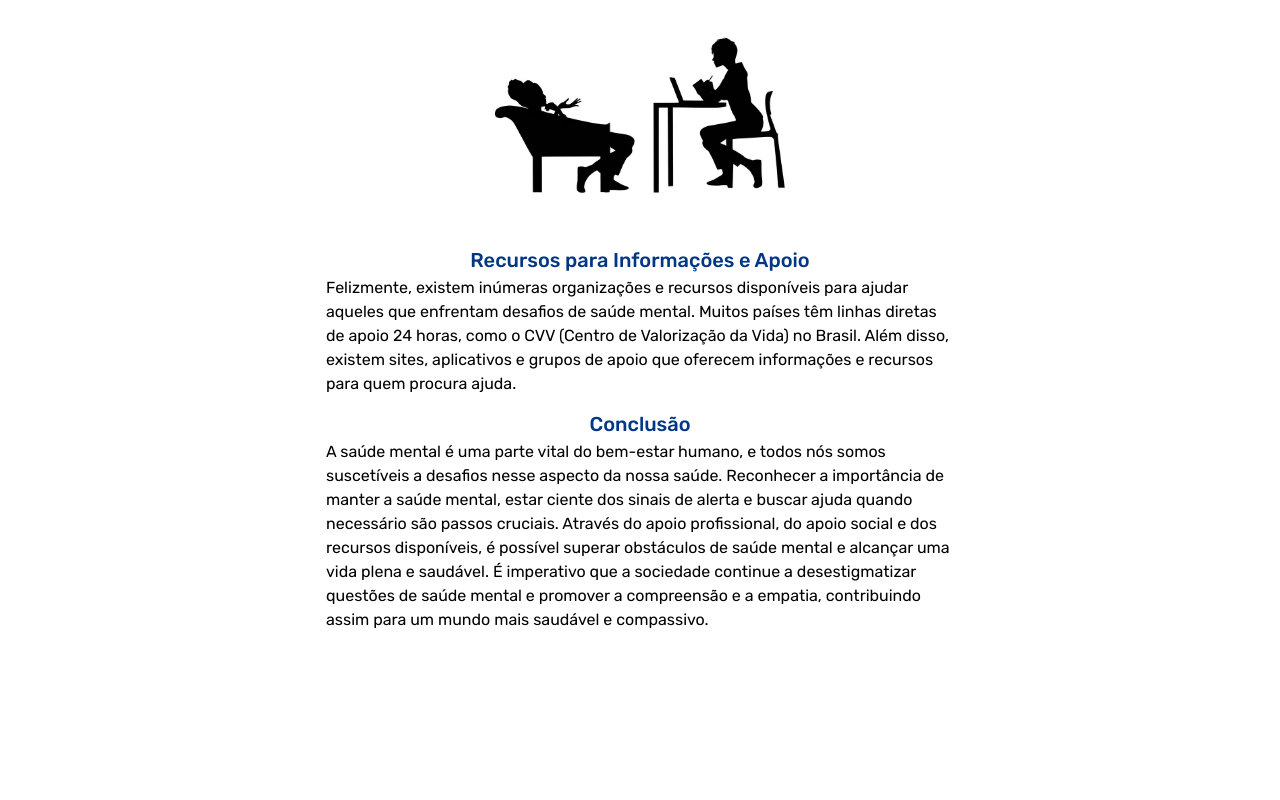
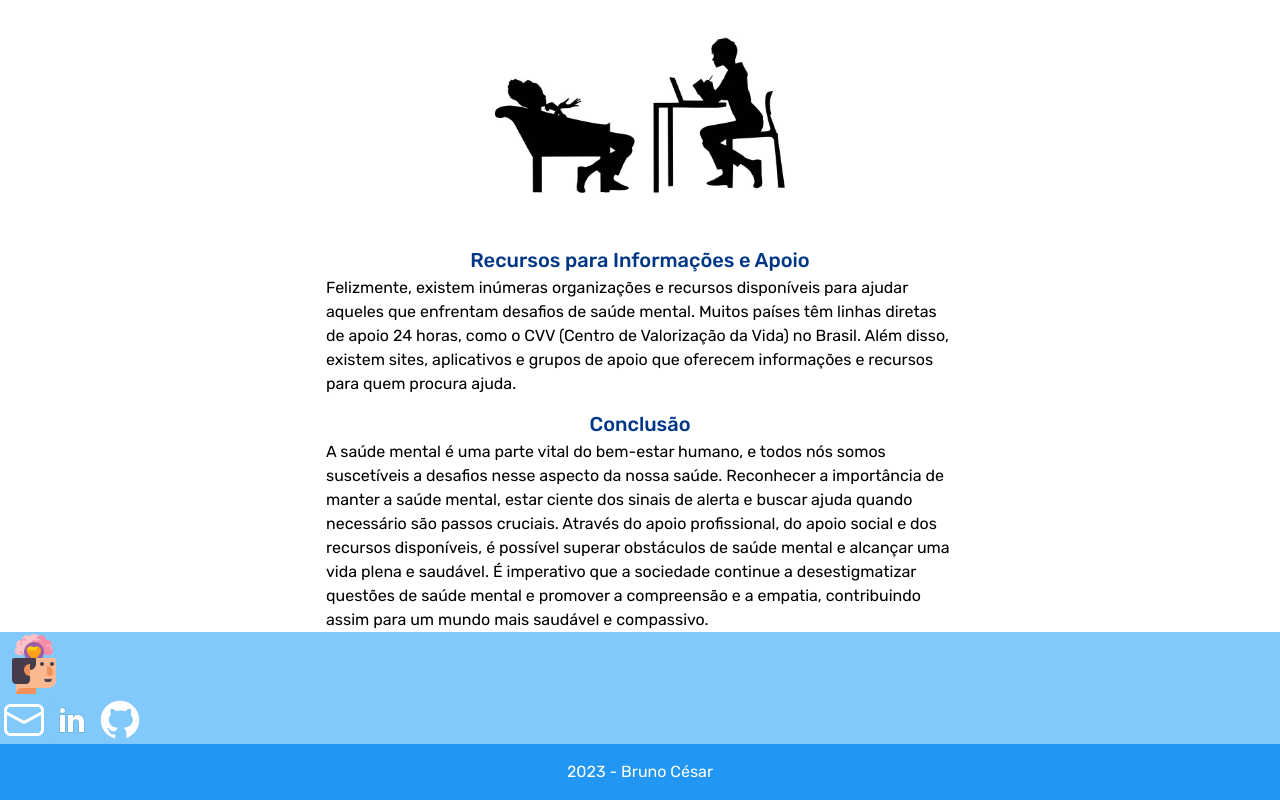
Before and after one commit to brunocesar2/extension-project, a plain HTML site: page index.html in a window 1280 px wide. Shown: the part 1880-2680 px from the top of the page. Before the commit the page ends 2512 px from the top, so only its background shows below. Drawn offline with Linux system fonts and the light colour scheme.

Commit message:
creating footer

```diff
--- a/css/contact.css
+++ /dev/null
@@ -1,3 +0,0 @@
-.contact {
-  grid-column: 2/3;
-}
--- /dev/null
+++ b/css/footer.css
@@ -0,0 +1,21 @@
+.footer {
+  grid-column: 1/-1;
+  background: #81c9fa;
+}
+.contact-icon {
+  width: 64px;
+}
+.contact-links ul {
+  display: flex;
+}
+.contact-links img {
+  width: 48px;
+}
+.copy {
+  background: #2196f3;
+}
+.copy p {
+  color: #fff;
+  text-align: center;
+  padding: 1rem 0;
+}
--- a/css/header.css
+++ b/css/header.css
@@ -25,22 +25,12 @@
 .header-links a {
   color: #fff;
 }
-.header-contact {
-  padding: 0.75rem 0.5rem;
-  border-radius: 5px;
-}
-.header-contact:hover {
-  background: #1465bb;
-}
 @media (max-width: 1500px) {
   .header {
   justify-content: space-between;
   }
 }
 @media (max-width: 800px) {
-  .header-contact {
-    background: #1465bb;
-  }
   .header-icon {
     width: 48px;
   }
--- a/css/style.css
+++ b/css/style.css
@@ -1,4 +1,4 @@
 @import "global.css";
 @import "header.css";
 @import "main.css";
-@import "contact.css";
+@import "footer.css";
--- a/index.html
+++ b/index.html
@@ -16,26 +16,19 @@
   <div class="container">
     <header class="header">
       <a href="./"><img class="header-icon" src="./img/icons8-mental-health-96.png" alt="saúde mental"></a>
-      <div class="header-links">
-        <nav>
+      <nav class="header-links">
         <ul>
           <li>
             <a href="mailto:brunocesar.tenorio1@gmail.com"><img src="./img/icons8-email-96.png" alt=""></a>
           </li>
           <li>
-              <a href="https://www.linkedin.com/in/brunocesar2/"><img src="./img/icons8-linkedin.svg" alt=""></a>
+            <a href="https://www.linkedin.com/in/brunocesar2/"><img src="./img/linkedin_header.svg" alt=""></a>
           </li>
           <li>
             <a href="https://github.com/brunocesar2"><img src="./img/icons8-github.svg" alt=""></a>
           </li>
         </ul>
       </nav>
-        <nav>
-          <ul>
-            <li><a class="header-contact" href="#contact">Contato</a></li>
-          </ul>
-        </nav>
-      </div>
     </header>
     <section class="main">
       <h1>Saúde Mental: Informações e Apoio</h1>
@@ -67,9 +60,27 @@
       <p>A saúde mental é uma parte vital do bem-estar humano, e todos nós somos suscetíveis a desafios nesse aspecto da nossa saúde. Reconhecer a importância de manter a saúde mental, estar ciente dos sinais de alerta e buscar ajuda quando necessário são passos cruciais. Através do apoio profissional, do apoio social e dos recursos disponíveis, é possível superar obstáculos de saúde mental e alcançar uma vida plena e saudável. É imperativo que a sociedade continue a desestigmatizar questões de saúde mental e promover a compreensão e a empatia, contribuindo assim para um mundo mais saudável e compassivo.
       </p>
     </section>
-    <section class="contact" id="contact">
-
-    </section>
+    <footer class="footer">
+      <div class="contact">
+        <a href="./"><img class="contact-icon" src="./img/icons8-mental-health-96.png" alt="saúde mental"></a>
+        <nav class="contact-links">
+          <ul>
+            <li>
+              <a href="mailto:brunocesar.tenorio1@gmail.com"><img src="./img/email_footer.png" alt=""></a>
+            </li>
+            <li>
+              <a href="https://www.linkedin.com/in/brunocesar2/"><img src="./img/linkedin_footer.svg" alt=""></a>
+            </li>
+            <li>
+              <a href="https://github.com/brunocesar2"><img src="./img/github_footer.svg" alt=""></a>
+            </li>
+          </ul>
+        </nav>
+      </div>
+      <div class="copy">
+        <p>2023 - Bruno César</p>
+      </div>
+    </footer>
   </div>
   <script type="module" src="./js/script.js"></script>
 </body>
```
Also changed, not shown: img/email_footer.png (added), img/github_footer.svg (added), img/icons8-linkedin.svg (deleted), img/linkedin_footer.svg (added), img/linkedin_header.svg (added). Lines whose indentation alone changed are shown as unchanged.
